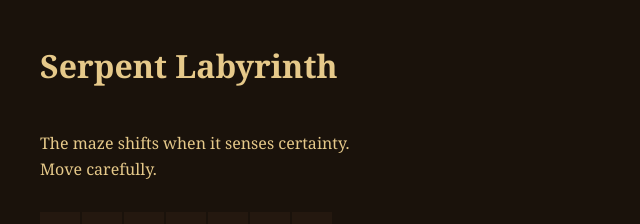
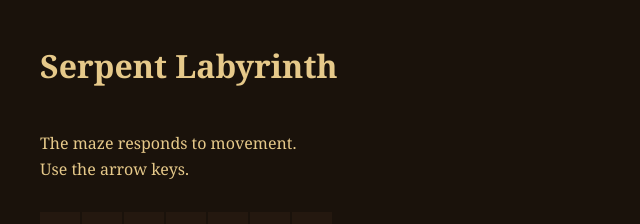
Before and after one commit to TheproVmax/2-in1-Serpents-secret-games, a plain HTML site: page labyrinth.html in a window 1280 px wide. Shown: the top 224 px of the page, without its empty margins (0-640 px from the left). Drawn offline with Linux system fonts and the light colour scheme.

Commit message:
Update labyrinth.html

```diff
--- a/labyrinth.html
+++ b/labyrinth.html
@@ -9,8 +9,8 @@
 
   <h2>Serpent Labyrinth</h2>
   <p>
-    The maze shifts when it senses certainty.<br>
-    Move carefully.
+    The maze responds to movement.<br>
+    Use the arrow keys.
   </p>
 
   <div id="maze" class="game-container"></div>
```
